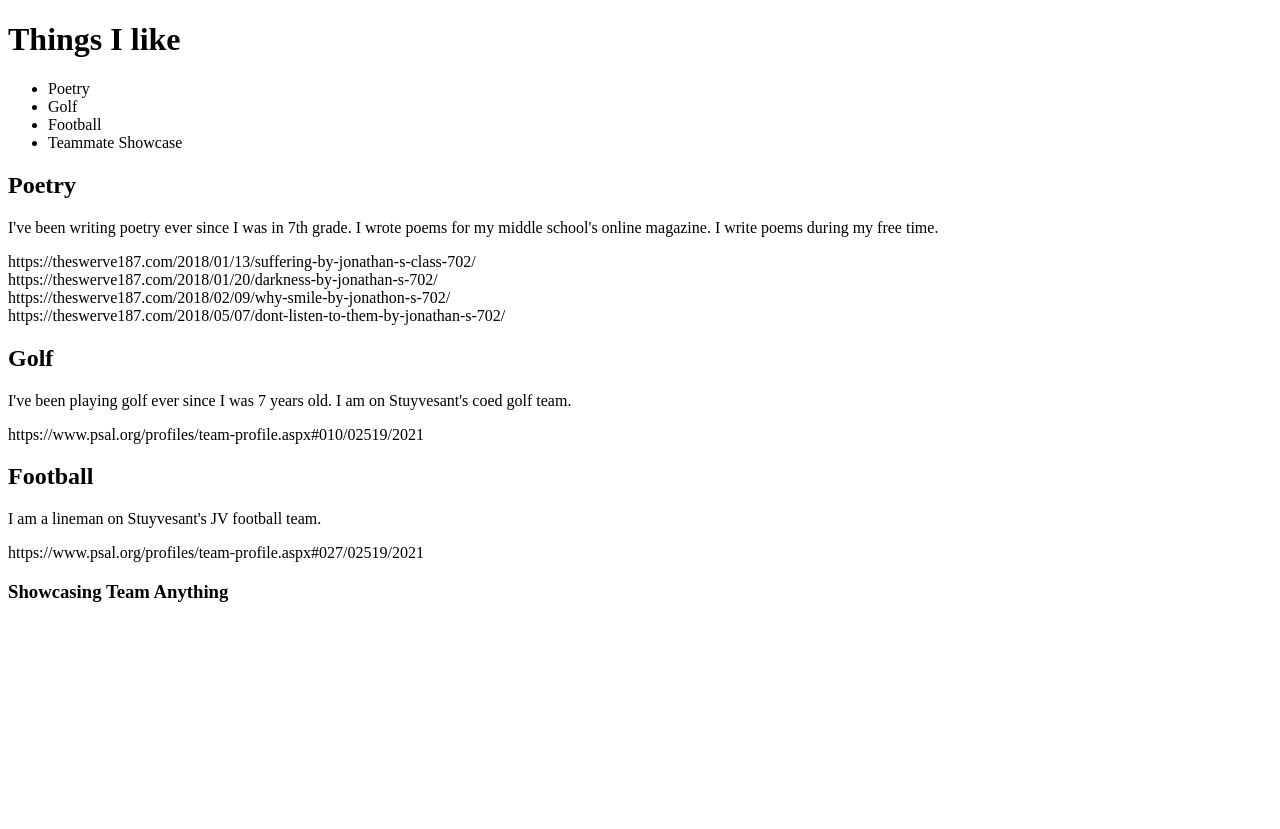
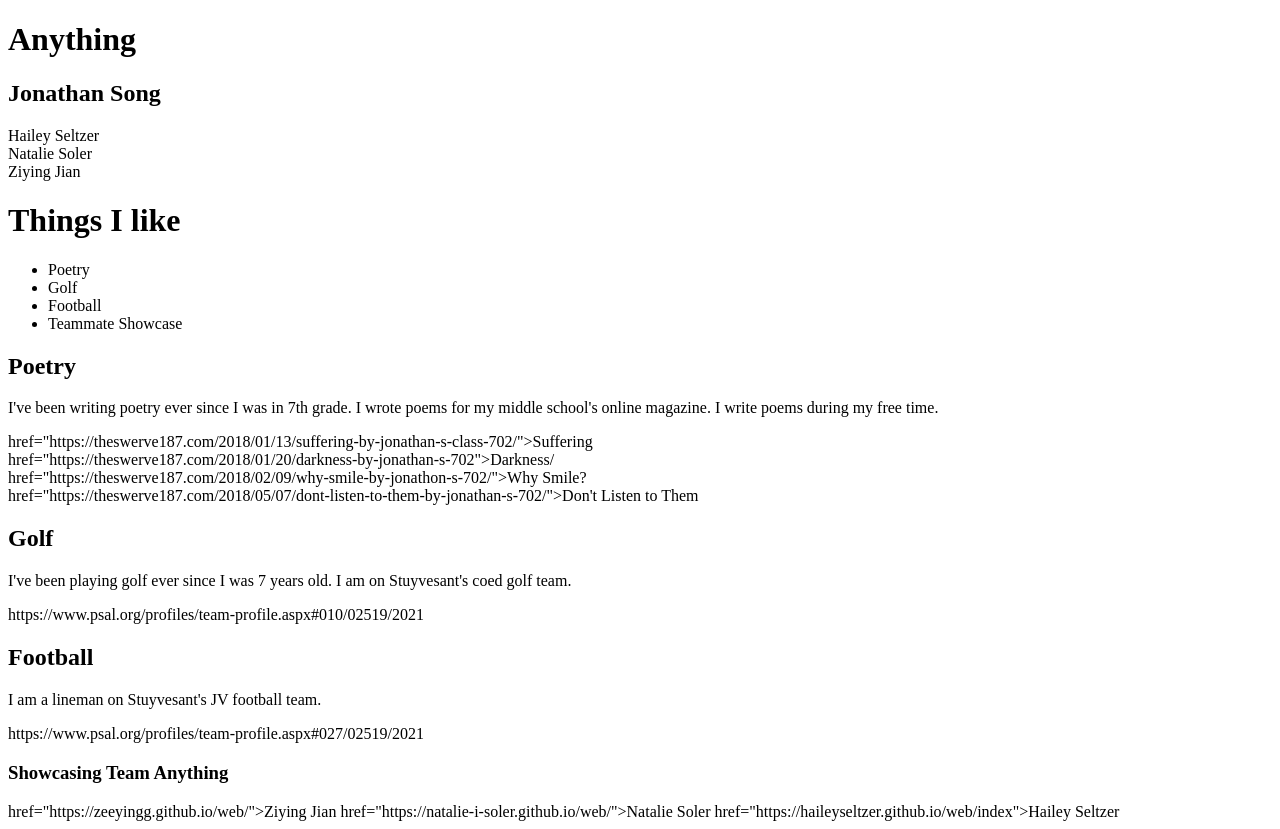
Before and after one commit to jonathansong8/web, a plain HTML site: page index.html in a window 1280 px wide. Before the commit the page ends 800 px from the top, so only its background shows below. Drawn offline with Linux system fonts and the light colour scheme.

Commit message:
Update index.html

```diff
--- a/index.html
+++ b/index.html
@@ -4,7 +4,10 @@ HW02 -- Publishio<br>
 2021-02-07-->
 <!DOCTYPE html>
 <html>
-  <title>Phoenix</title>
+  <title>Phoenix</title> <!--changes the title to Phoenix-->
+    <h1>Anything</h1> <!--makes the heading the TNPG-->
+    <h2>Jonathan Song</h2> <!--makes my name underneath it-->
+  <p>Hailey Seltzer<br>Natalie Soler<br>Ziying Jian</p> <!--teammates names underneath in separate lines using <br>-->
     <h1>Things I like</h1>
   <ul>
     <li>Poetry</li>
@@ -14,10 +17,10 @@ HW02 -- Publishio<br>
   </ul>
   <h2>Poetry</h2>
     <p>I've been writing poetry ever since I was in 7th grade. I wrote poems for my middle school's online magazine. I write poems during my free time.</p>
-    <a>https://theswerve187.com/2018/01/13/suffering-by-jonathan-s-class-702/</a><br>
-    <a>https://theswerve187.com/2018/01/20/darkness-by-jonathan-s-702/</a><br>
-    <a>https://theswerve187.com/2018/02/09/why-smile-by-jonathon-s-702/</a><br>
-    <a>https://theswerve187.com/2018/05/07/dont-listen-to-them-by-jonathan-s-702/</a><br>
+    <a> href="https://theswerve187.com/2018/01/13/suffering-by-jonathan-s-class-702/">Suffering</a><br>
+    <a> href="https://theswerve187.com/2018/01/20/darkness-by-jonathan-s-702">Darkness/</a><br>
+    <a> href="https://theswerve187.com/2018/02/09/why-smile-by-jonathon-s-702/">Why Smile?</a><br>
+    <a> href="https://theswerve187.com/2018/05/07/dont-listen-to-them-by-jonathan-s-702/">Don't Listen to Them</a><br>
   <h2>Golf</h2>
     <p>I've been playing golf ever since I was 7 years old. I am on Stuyvesant's coed golf team.</p>
     <a>https://www.psal.org/profiles/team-profile.aspx#010/02519/2021</a>
@@ -25,4 +28,7 @@ HW02 -- Publishio<br>
     <p>I am a lineman on Stuyvesant's JV football team.</p>
     <a>https://www.psal.org/profiles/team-profile.aspx#027/02519/2021</a>
   <h3>Showcasing Team Anything</h3>
+    <a> href="https://zeeyingg.github.io/web/">Ziying Jian</a>
+    <a> href="https://natalie-i-soler.github.io/web/">Natalie Soler</a>
+    <a> href="https://haileyseltzer.github.io/web/index">Hailey Seltzer</a>
 <html/>
```
